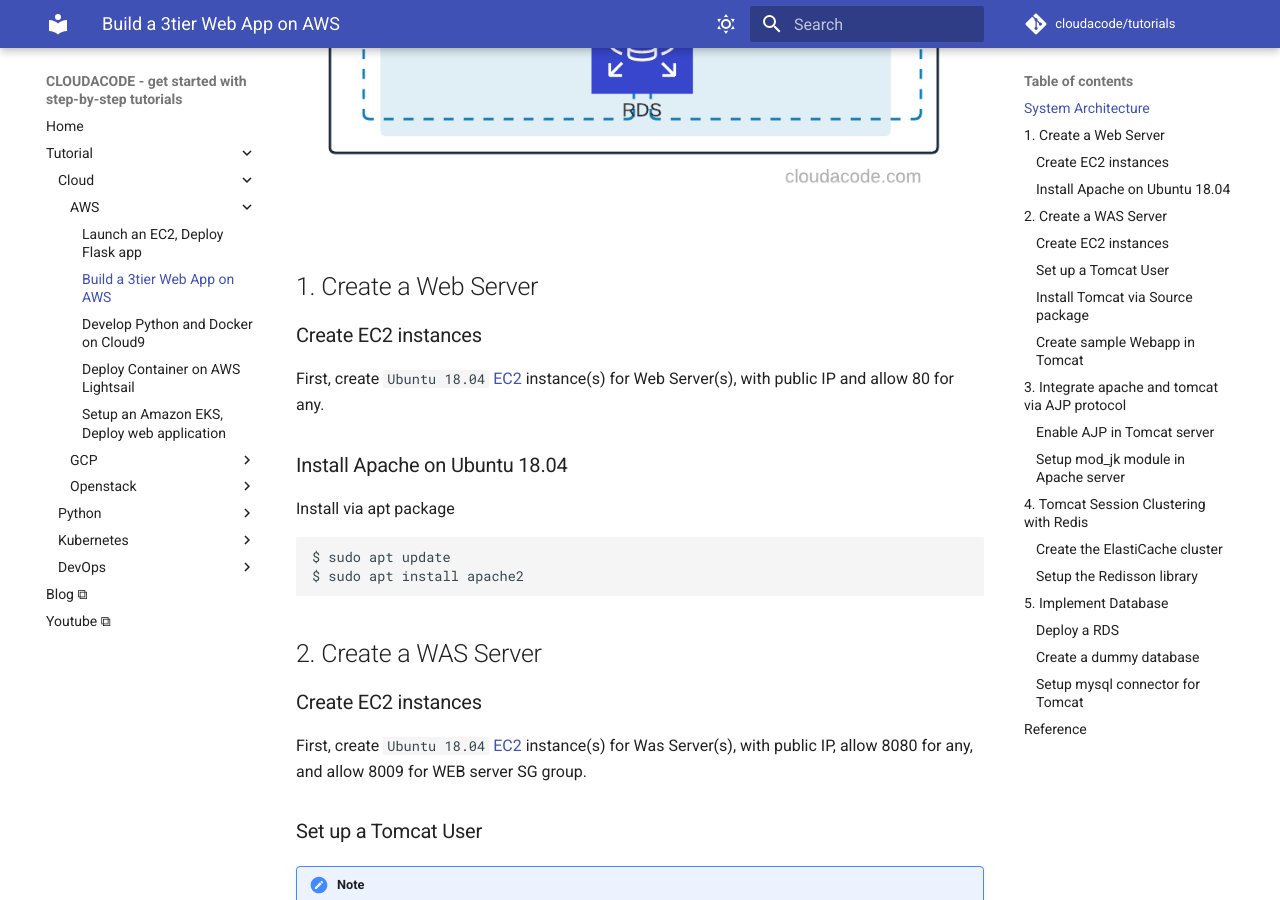
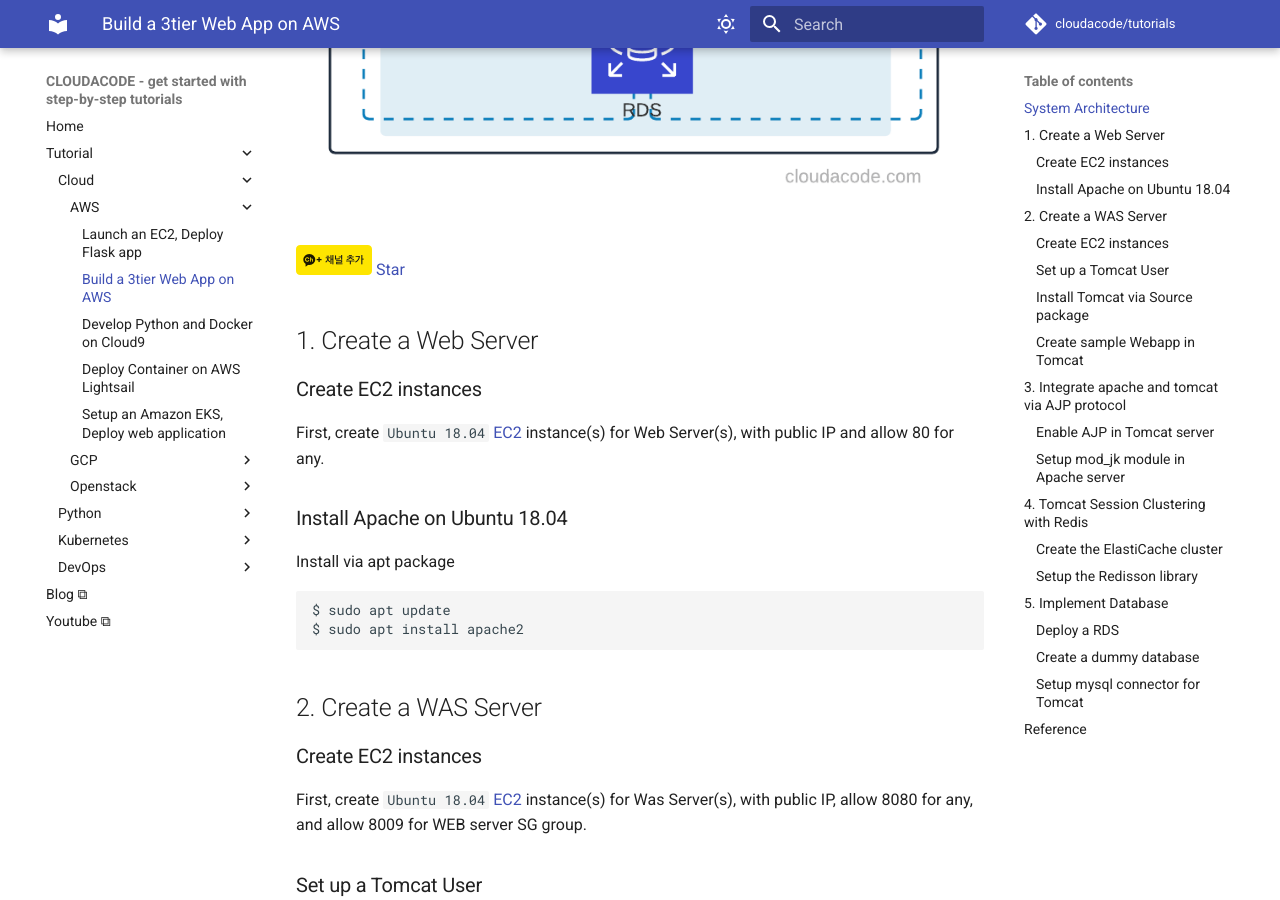
Before and after one commit to cloudacode/tutorials, an MkDocs documentation site: the page built from docs/cloud/aws/apache-tomcat-redis.md, in a window 1280 px wide and 900 px high, scrolled down 1453 px. Built offline with MkDocs 1.6.1 and Material for MkDocs 9.7.7, drawn with Linux system fonts in a browser that asks for light colours; comment, search, counter and statistics services are not loaded.

Commit message:
updated the desc

```diff
--- a/docs/cloud/aws/apache-tomcat-redis.md
+++ b/docs/cloud/aws/apache-tomcat-redis.md
@@ -18,6 +18,13 @@ Please be sure to terminate all of the resources created during this workshop to
 
 ### System Architecture
 ![Architecture](assets/3tier-architecture.png)
+
+<div>
+<a id="channel-add-button" target="_blank" href="http://pf.kakao.com/_nxoaTs">
+  <img src="../../../assets/channel_add_small.png" alt="kakao channel add button"/>
+</a>
+<a class="github-button" href="https://github.com/cloudacode/tutorials" data-icon="octicon-star" data-size="large" data-show-count="true" aria-label="Star cloudacode/tutorials on GitHub">Star</a>
+</div>
 
 ## 1. Create a Web Server
 
@@ -440,3 +447,13 @@ Congratulations, you have completed WEB, WAS, DB tutorial
 ## Reference
 - https://www.digitalocean.com/community/questions/apache-virtual-host-with-multiple-tomcat-server
 - https://github.com/redisson/redisson/wiki/2.-Configuration#221-yaml-file-based-configuration
+
+
+<div>
+<a id="channel-add-button" target="_blank" href="http://pf.kakao.com/_nxoaTs">
+  <img src="../../../assets/channel_add_small.png" alt="kakao channel add button"/>
+</a>
+<a class="github-button" href="https://github.com/cloudacode/tutorials" data-icon="octicon-star" data-size="large" data-show-count="true" aria-label="Star cloudacode/tutorials on GitHub">Star</a>
+</div>
+
+<script async defer src="https://buttons.github.io/buttons.js"></script>
```
